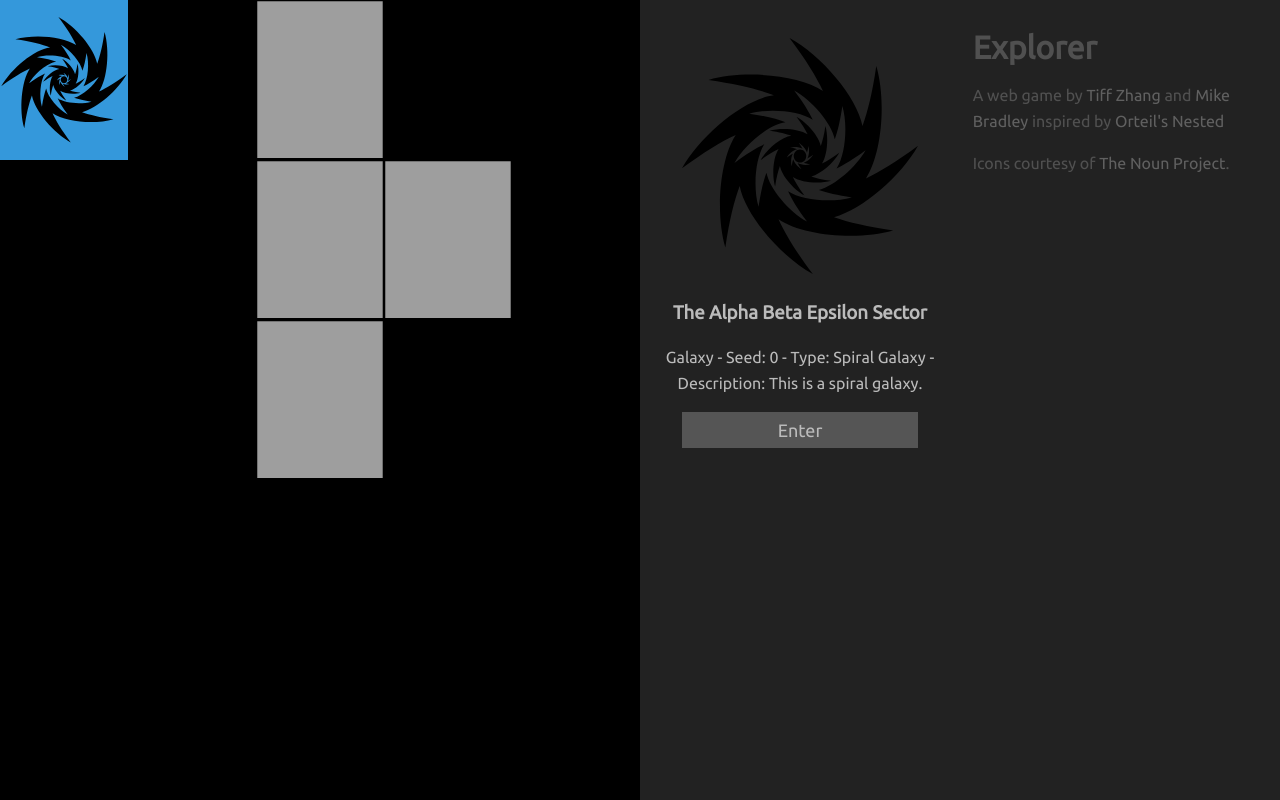
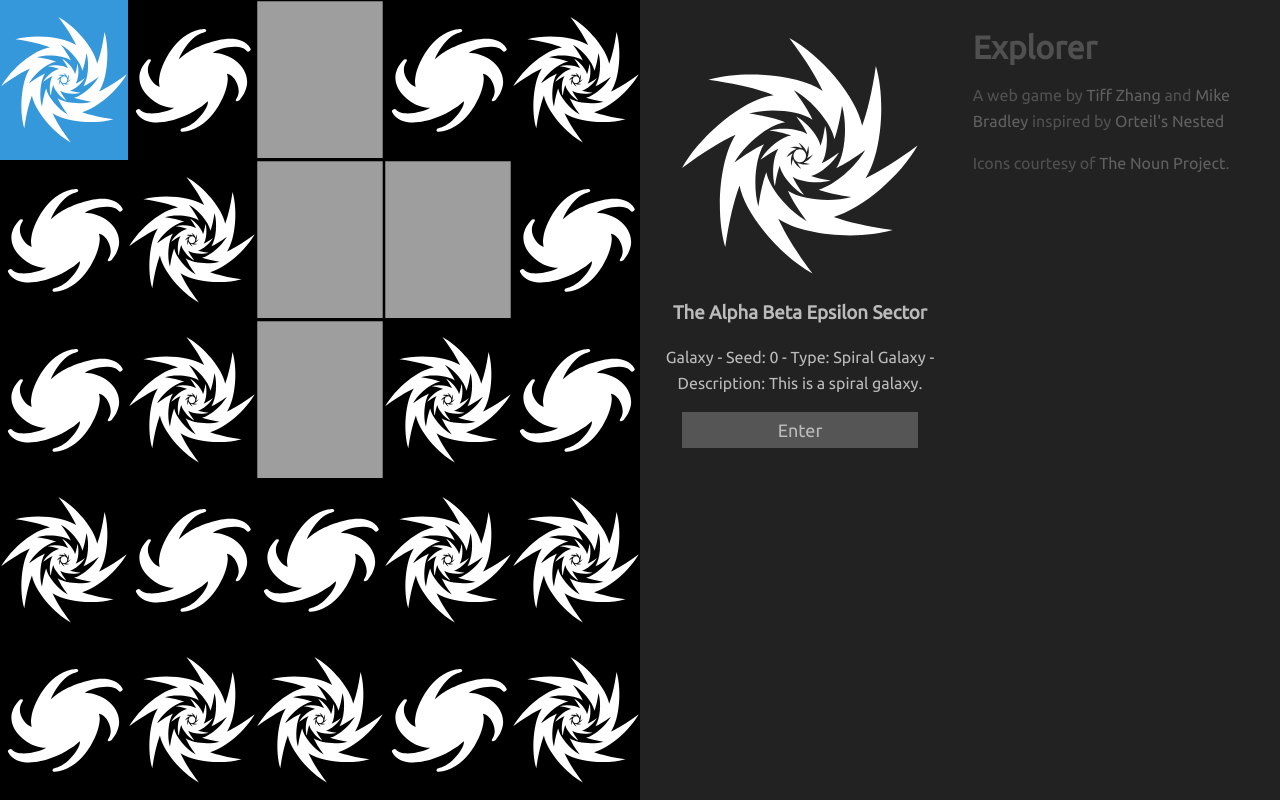
Before and after one commit to shadowfiles/Explorer, a PHP site: a page that uses index.html in a window 1280 px wide. Run offline with PHP 8.4, Linux system fonts and the light colour scheme.

Commit message:
Changed up the images.

```diff
--- a/css/style.css
+++ b/css/style.css
@@ -47,6 +47,7 @@ a:hover {
 }
 
 .tile svg {
+	fill: #fff;
 	max-height: 98%;
 	max-width: 98%;
 	padding: 1%;
@@ -91,9 +92,15 @@ a:hover {
 	text-align: center;
 }
 
-#info img {
+#info #panel_image {
 	width: 80%;
 	margin: 0 10%;
+}
+
+#info #panel_image svg {
+	fill: #fff;
+	width: 100%;
+	height: 100%;
 }
 
 #info .button {
--- a/index.html
+++ b/index.html
@@ -30,7 +30,7 @@
 			<p>Icons courtesy of <a href="http://thenounproject.com/" target="blank">The Noun Project</a>.</p>
 		</div>
 		<div class="panel" id="info">
-			<img src="img/1.svg" id="image"></img>
+			<div id="panel_image"></div>
 			<h3 id="area_name">The Alpha Beta Epsilon Sector</h3>
 			<p id="description">What's it like here? No one knows. </p>
 			<div class="button">Enter</div>
```
Also changed, not shown: js/game.js (+17 -11 lines).
